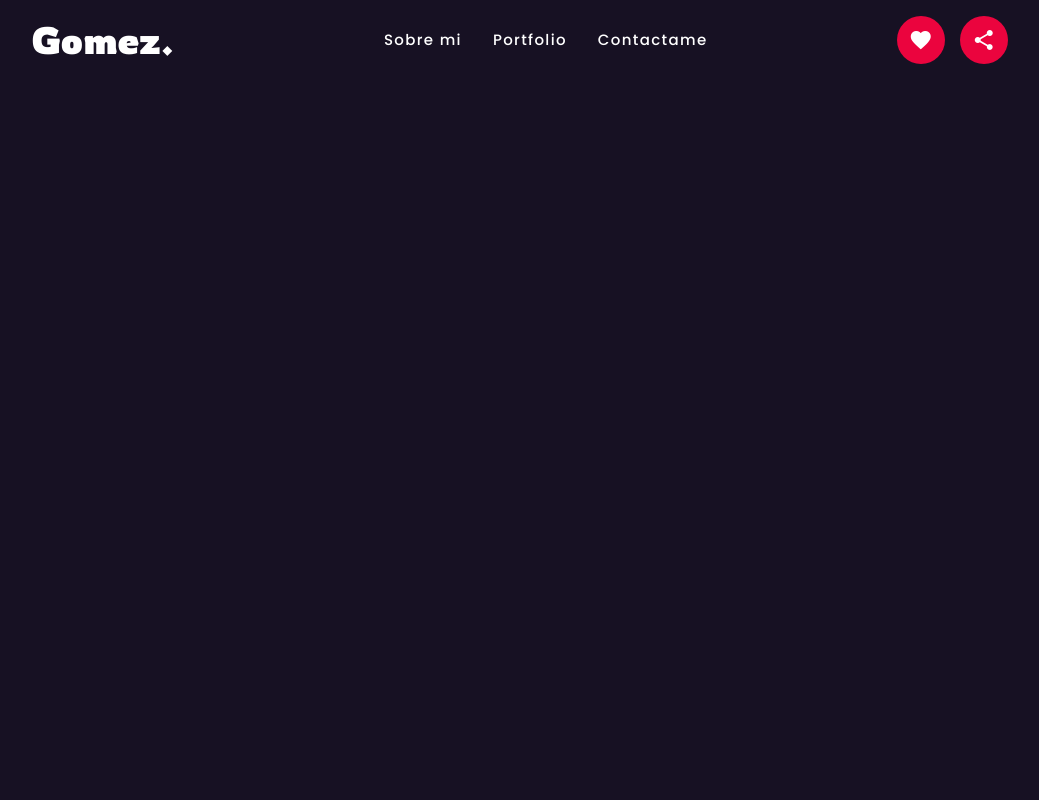
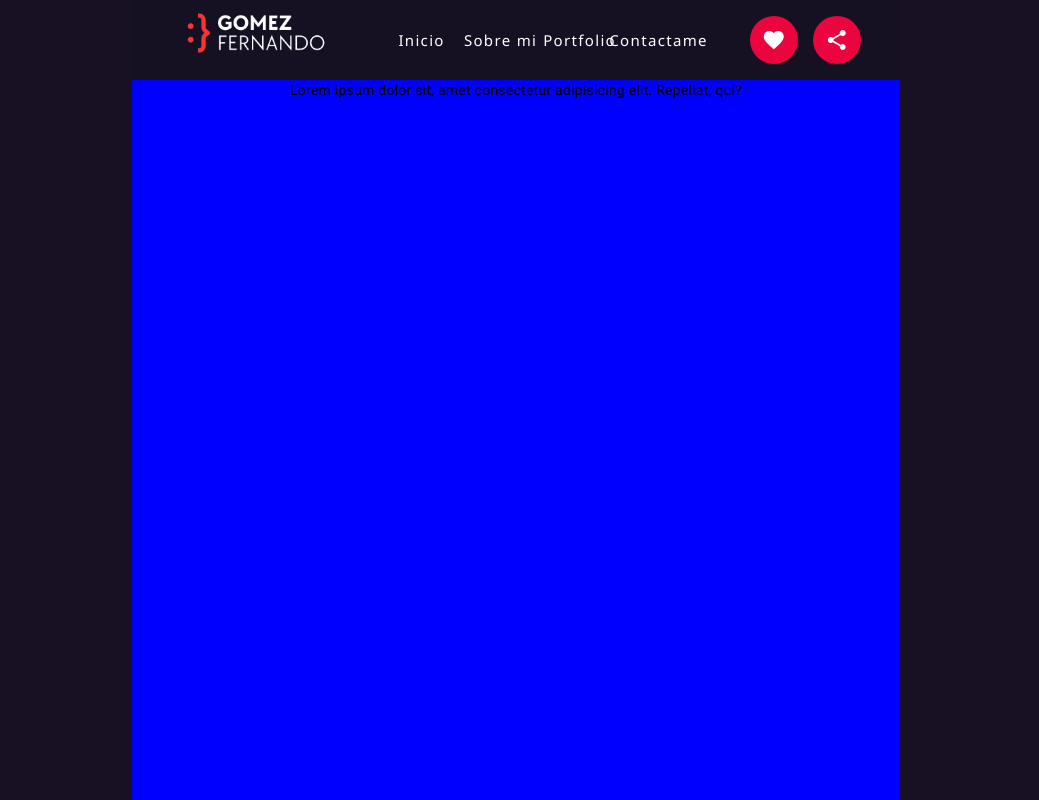
Before and after one commit to gomezfernando1995/porfolioAngular, an Angular app: page / in a window 1280 px wide. Shown: the whole page, without its empty margins (124-1163 px from the left). Built offline with nearby package versions, Linux system fonts and the light colour scheme.

Commit message:
en casa-agregado de presentacion - usar grid bento sstyle

```diff
--- a/src/app/app.component.html
+++ b/src/app/app.component.html
@@ -1,2 +1,5 @@
 
-<router-outlet></router-outlet>
+<router-outlet>
+
+</router-outlet>
+<app-presentation></app-presentation>
--- a/src/app/components/navbar/navbar.component.html
+++ b/src/app/components/navbar/navbar.component.html
@@ -2,11 +2,13 @@
 
 
   <div class="cont-left">
-    <span class="titulo"> Gomez. </span>
+    <!-- <span class="titulo"> Gomez. </span> -->
+    <img width="170" src="../../../assets/logo/tiny.png" alt="milogo">
   </div>
 
   <div class="cont-center">
-    <button mat-button>Sobre mi </button>
+    <button mat-button>Inicio </button>
+    <button mat-button>Sobre mi</button>
     <button mat-button>Portfolio</button>
     <button mat-button>Contactame</button>
   </div>
--- a/src/app/components/navbar/navbar.component.scss
+++ b/src/app/components/navbar/navbar.component.scss
@@ -1,7 +1,7 @@
 @import url('https://fonts.googleapis.com/css2?family=Rowdies:wght@300;400;700&display=swap');
 @import url('https://fonts.googleapis.com/css2?family=Poppins:ital,wght@0,200;0,300;0,400;0,500;0,600;0,700;0,800;0,900;1,500&display=swap');
 
-$backgroud:#171123;
+$backgroud:#171123b0;
 $red:rgb(235, 4, 62);
 
 .cont-navbar {
@@ -10,9 +10,9 @@ $red:rgb(235, 4, 62);
   justify-content: space-evenly;
   height: 5rem;
   background-color:$backgroud;
-  width: 90%;
+  width: 60%;
   margin: 0 auto;
-}
+}w
 
 .cont-left {
   display: flex;
@@ -41,12 +41,12 @@ $red:rgb(235, 4, 62);
 
   button {
     color: white;
-   font-family: 'Poppins', sans-serif;
+   font-family: 'Segoe UI', sans-serif;
 
     // background-color: red;
     margin-left: 15px;
     font-size: 15px;
-    font-weight: 500;
+    // font-weight: 500;
   }
 }
 
--- a/src/app/components/presentation/presentation.component.html
+++ b/src/app/components/presentation/presentation.component.html
@@ -1,5 +1,5 @@
-<main class="">
+<main class="cont-body">
 
 
-
+    <p>Lorem ipsum dolor sit, amet consectetur adipisicing elit. Repellat, qui?</p>
 </main>
--- a/src/app/components/presentation/presentation.component.scss
+++ b/src/app/components/presentation/presentation.component.scss
@@ -0,0 +1,13 @@
+.cont-body{
+    width: 60%;
+    height: 90vh;
+    margin: 0 auto;
+
+    display: flex;
+    // align-items: center;
+    justify-content: center;
+
+    background-color: blue;
+
+
+}
```
Also changed, not shown: src/assets/logo/tiny.png (added).
